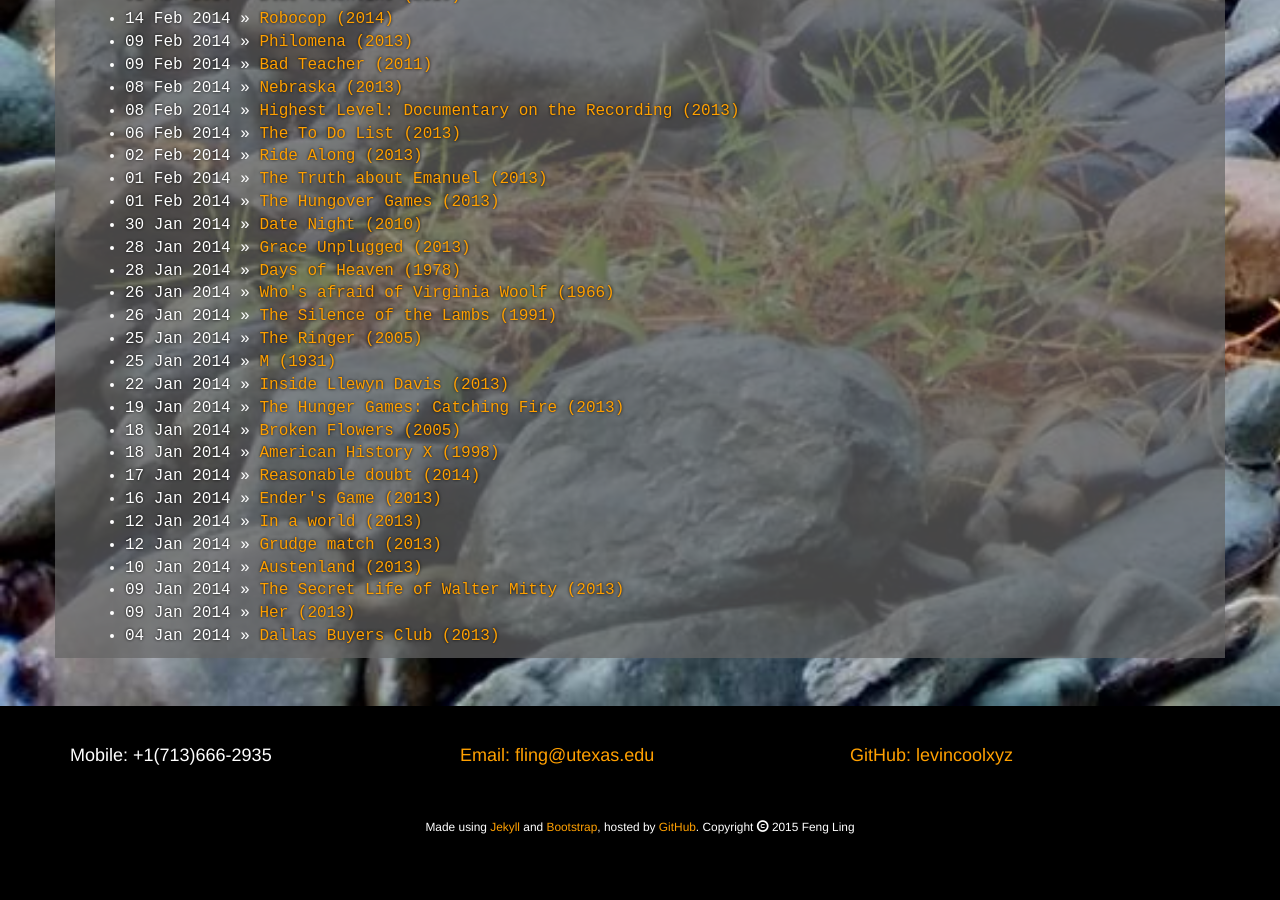
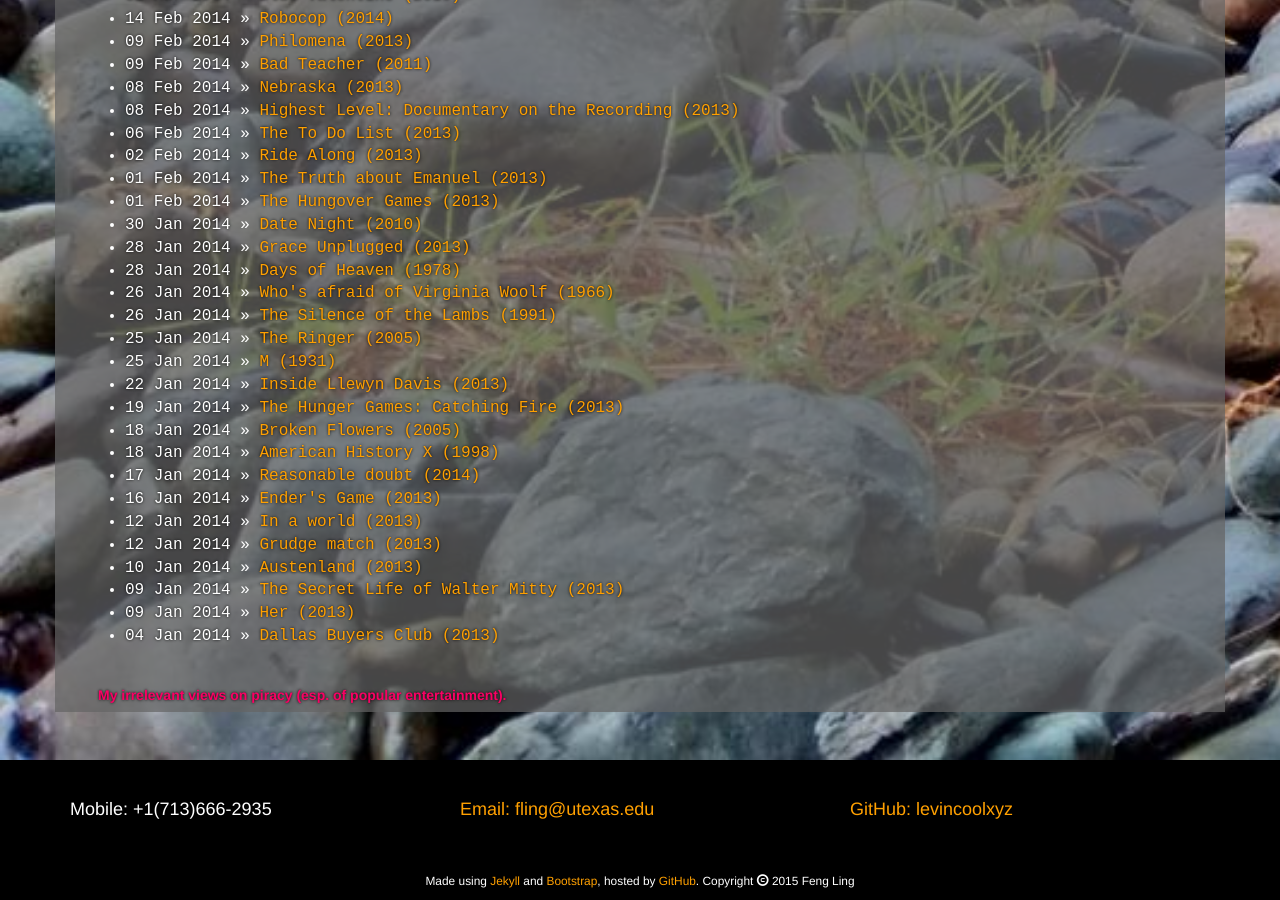
Before and after one commit to levincoolxyz/levincoolxyz.github.io, a Jekyll site: the page built from movrev/index.html, in a window 1280 px wide and 900 px high, scrolled down 3052 px. Built offline with Jekyll 4.4.1, drawn with Linux system fonts in a browser that asks for light colours; before the commit the page ends 3898 px from its top, so only the background shows below that; some of the changed lines change nothing that is shown.

Commit message:
new commit

```diff
--- a/movrev/index.html
+++ b/movrev/index.html
@@ -24,4 +24,11 @@
 			</ul>
 		</div>
 	</div>
+	<h3 class="btn piratebtn" style="color:rgb(250,0,100) !important;" data-toggle="collapse" data-target="#piracytalk" href="#piratebtn">My irrelevant views on piracy (esp. of popular entertainment).</h3>
+	<div id="piracytalk" class="collapse container col-md-11">
+		<p> I think it is clear that any infringement on IP is clearly a kind of stealing, should you believe that only creators of a work has the ultimate power on its distribution. So no whining about that. However, there are several other effects to be considered. First I believe the $ lost claimed by the industry is mostly bogus. This is because if we really have to put a price tag on the value being stolen, it has to be based on what the pirates think. For example, if the cheapest option is to buy a dvd/book for 50 bucks online, should I choose to pirate it somewhere else (be it the sea of torrents, file sharing services, or even the library), what the producer lose is most definitely not $50. Simply because that I would totally prefer to have the dvd/book in hand if I could buy it for 10 dollars. All the effort I went through to steal is caused by a mismatch in valuing the products. Perhaps it is important to point out that in the world of individuals, the value system is never fair nor can it be fixed by any single party. This is in fact the foundation of capitalistic organizations.</p>
+		<p> Then there's the idea, which pirates frequently champion, "the exposure." Surly it seems wrong, but in this day and age revolving around information flow, any reduction in the barrier of "entry" does indeed creates a deeper market penetration, which is something that business people should always value.</p>
+		<p> Finally the most silly one of my points: I think the pirates can play the victim. It is almost a basic human desire to not be left out and collect as much as possible. The amount of their time and energy wasted on consuming pirated media, while can't possibly be compensated, should still be recognized.</p>
+		<p> Of course this whole discussion ignored a very significant population of pirates, the ones who are doing it to make banks. There people are probably paying for the content just to share it freely online so that they can profit from some combination of ad revenue. They exist just to exploit how (certain) consumers value IP drastically differently comparing to the makers. And it seems only honesty and a pay whatever you want system can fix this problem. (or we can approximate that solution with a minimum price, which is being done but requires a lot of effort in judgment to come up with that proper price.)</p>
+	</div>
 </div>
```
